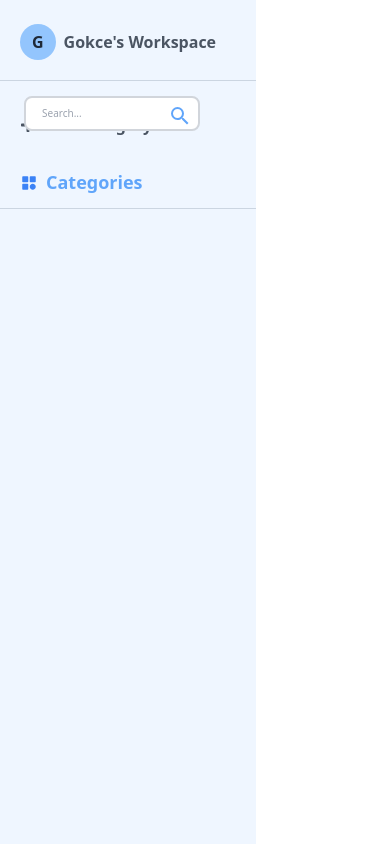
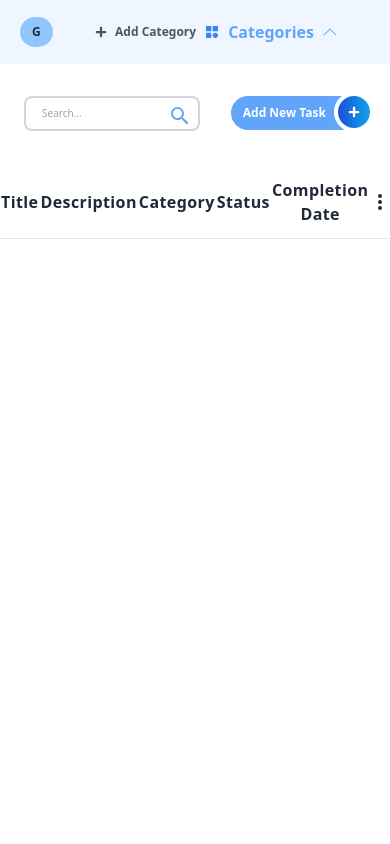
Before and after one commit to gokcetasci/task-manager, a React (Create React App) app: page / in a window 390 px wide. Shown: the top 844 px of the page. Built offline with nearby package versions, Linux system fonts and the light colour scheme.

Commit message:
Added responsive design styling and closing of the dropdown menu when clicking anywhere on the screen. The problem of dropdown remaining open for small screens has been resolved.

```diff
--- a/src/components/Header.js
+++ b/src/components/Header.js
@@ -1,4 +1,4 @@
-import React, { useState } from "react";
+import React, { useState, useEffect, useRef } from "react";
 import { FaPlus } from "react-icons/fa";
 import { HiDotsVertical } from "react-icons/hi";
 import Modal from "./Modal";
@@ -6,7 +6,7 @@ import ConfirmModal from "./ConfirmModal";
 import EditCategory from "./EditCategory";
 import { BiSolidCategory } from "react-icons/bi";
 import { MdDeleteForever, MdEdit } from "react-icons/md";
-import { BsDot } from "react-icons/bs";
+import { BsChevronUp, BsDot } from "react-icons/bs";
 
 function Header({
   setIsCategoryModalOpen,
@@ -19,6 +19,8 @@ function Header({
   const [categoryToDelete, setCategoryToDelete] = useState(null); // Silinecek kategori
   const [isEditCategoryModalOpen, setIsEditCategoryModalOpen] = useState(false); // Kategori düzenleme modalının açık/kapalı durumu
   const [categoryToEdit, setCategoryToEdit] = useState(null); // Düzenlenecek kategori
+  const [isDropdownOpen, setIsDropdownOpen] = useState(false); // Mobil dropdown menüsünün açık/kapalı durumu
+  const dropdownRef = useRef(null); // Dropdown menüsü için referans
 
   // Kategori silme işlemi başlatma
   const handleDeleteCategory = (category) => {
@@ -41,48 +43,112 @@ function Header({
     setIsEditCategoryModalOpen(true); // Düzenleme modalını aç
   };
 
+  // Ekran boyutu etkisi
+  useEffect(() => {
+    // Ekran boyutu değiştiğinde çalışacak fonksiyon
+    const handleResize = () => {
+      if (window.innerWidth >= 768) {
+        setIsDropdownOpen(false); // Orta ve daha büyük ekranlarda dropdown'ı kapat
+      }
+    };
+
+    window.addEventListener("resize", handleResize); // Ekran boyutu değişikliklerini dinle ve fonksiyonu çağır
+
+    // İlk yüklemede ekran boyutunu kontrol et
+    handleResize();
+
+    return () => window.removeEventListener("resize", handleResize); // Bileşen temizlendiğinde event listener'ı kaldır
+  }, []);
+
+  // Dropdown menüsünü dışarı tıklayınca kapatma
+  useEffect(() => {
+    // Dropdown dışında tıklama olduğunda çalışacak fonksiyon
+    const handleClickOutside = (event) => {
+      if (dropdownRef.current && !dropdownRef.current.contains(event.target)) {
+        setDropdownOpen(null); // Dropdown'ı kapat
+      }
+    };
+
+    document.addEventListener("mousedown", handleClickOutside); // Tıklama olayını dinle ve fonksiyonu çağır
+
+    return () => {
+      document.removeEventListener("mousedown", handleClickOutside); // Bileşen temizlendiğinde event listener'ı kaldır
+    };
+  }, []);
+
   return (
-    <div id="header" className="w-64 h-screen bg-blue-50  flex flex-col ">
-      <div className="flex flex-row items-center gap-2 my-3 border-b border-slate-300 pt-3 pb-5 px-5">
+    <div
+      id="header"
+      className="w-screen md:w-64 h-[64px] md:h-full bg-blue-50 flex flex-row md:flex-col px-5 md:px-0 "
+    >
+      <div className="flex flex-row items-center gap-2 md:my-3 md:border-b border-slate-300 md:pt-3 md:pb-5 md:px-5 text-[12px] lg:text-[16px]">
         <span className="bg-blue-300 px-3 py-1.5 rounded-full text-gray-800 font-bold">
           G
         </span>
-        <p className="text-gray-600 font-bold ">Gokce's Workspace</p>
+        <p className="text-gray-600 font-bold hidden sm:flex">
+          Gokce's Workspace
+        </p>
       </div>
 
       {/* Kategori ekleme butonu */}
-      <div>
-        <div id="addcategoriesbutton" className="mt-5 flex items-center px-5 ">
+      <div
+        className="flex flex-row md:flex-col ml-auto pr-8 md:pr-0"
+        ref={dropdownRef}
+      >
+        <div
+          id="addcategoriesbutton"
+          className="md:mt-5 flex items-center md:px-5 text-[12px] lg:text-[18px]"
+        >
           <button
             onClick={() => setIsCategoryModalOpen(true)}
             className=" flex flex-row text-gray-600 items-center gap-2 font-semibold hover:text-blue-400 hover:scale-105 transition-all duration-700 ease-out transform"
           >
             <FaPlus />
-
-            <span className="mr-9">Add Category</span>
+            <span className="mr-2 sm:mr-9">Add Category</span>
           </button>
         </div>
 
         {/* Kategori Listesi */}
-        <div id="categories" className="mt-5">
-          <p className="text-blue-400 font-bold mb-2 text-[18px] border-b border-slate-300 py-3 px-5 flex flex-row items-center gap-2">
-            <BiSolidCategory className="fill-blue-500 " />
-            Categories
-          </p>
-          <ul className="ml-3 px-5">
+        <div id="categories" className="mt-5" ref={dropdownRef}>
+          <div className="flex flex-row items-center">
+            <p className="text-blue-400 font-bold md:mb-2 md:text-[18px] md:border-b border-slate-300 md:py-3 md:px-5 flex flex-row items-center gap-2 ">
+              <BiSolidCategory className="fill-blue-500 " />
+              Categories
+            </p>
+            <button
+              className="ml-2 text-gray-600 md:hidden"
+              onClick={() => setIsDropdownOpen(!isDropdownOpen)}
+            >
+              {isDropdownOpen ? (
+                <BsChevronUp className="text-blue-400 hover:scale-110 transition-all duration-500 ease-in-out " />
+              ) : (
+                <BsChevronUp className="text-blue-400 hover:scale-110 transition-all duration-500 ease-in-out " />
+              )}
+            </button>
+          </div>
+
+          <ul
+            className={`ml-3 px-5 ${
+              isDropdownOpen
+                ? "absolute bg-white top-16 z-[1000] rounded-lg py-3 shadow-2xl block max-w-[200px] right-12"
+                : "hidden"
+            } md:block`}
+          >
             {categories.map((category, index) => (
               <li
                 key={index}
-                className="text-gray-600 text-md py-1 pl-4 border-l-4 border-transparent hover:bg-blue-400 hover:border-blue-300 hover:text-white transition-all duration-500 ease-in-out cursor-pointer flex justify-between items-center relative"
+                className="text-gray-600 text-md py-1 md:pl-4 border-l-4 border-transparent hover:bg-blue-400 hover:border-blue-300 hover:text-white transition-all duration-500 ease-in-out cursor-pointer flex justify-between items-center relative text-[12px] lg:text-[18px]"
               >
                 {/* Kategori adı */}
-                <p className="flex flex-row items-center gap-1">
-                  <BsDot className="fill-blue-400" />
+                <p className="flex flex-row items-center gap-1 max-w-[150px] text-ellipsis overflow-hidden">
+                  <span>
+                    <BsDot className="fill-blue-400" />
+                  </span>
                   {category}
                 </p>
                 {/* Kategoriye ait silme ve editleme işlemleri */}
                 <HiDotsVertical
-                  className="ml-2 cursor-pointer "
+                  className="ml-2 cursor-pointer"
                   onClick={() =>
                     setDropdownOpen(dropdownOpen === index ? null : index)
                   }
@@ -93,13 +159,13 @@ function Header({
                       onClick={() => handleEditCategory(category)}
                       className="text-gray-600 hover:text-blue-700"
                     >
-                      <MdEdit className="fill-blue-500 w-5 h-5 hover:scale-110 transition-all duration-500 ease-in-out transform" />
+                      <MdEdit className="fill-blue-500 md:w-5 md:h-5 hover:scale-110 transition-all duration-500 ease-in-out transform" />
                     </button>
                     <button
                       onClick={() => handleDeleteCategory(category)}
                       className="text-gray-600 hover:text-red-700 ml-2"
                     >
-                      <MdDeleteForever className="fill-red-500 w-5 h-5 hover:scale-110 transition-all duration-500 ease-in-out transform" />
+                      <MdDeleteForever className="fill-red-500 md:w-5 md:h-5 hover:scale-110 transition-all duration-500 ease-in-out transform" />
                     </button>
                   </div>
                 )}
```
